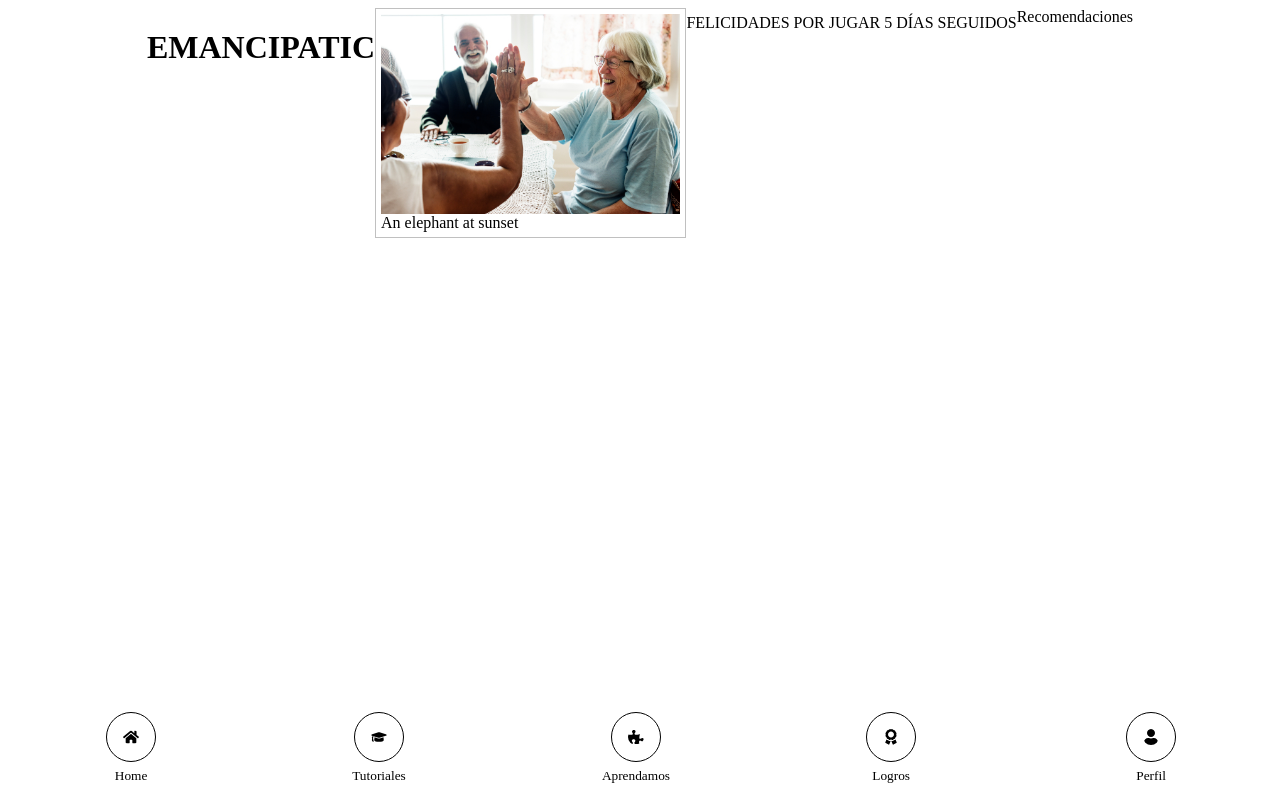
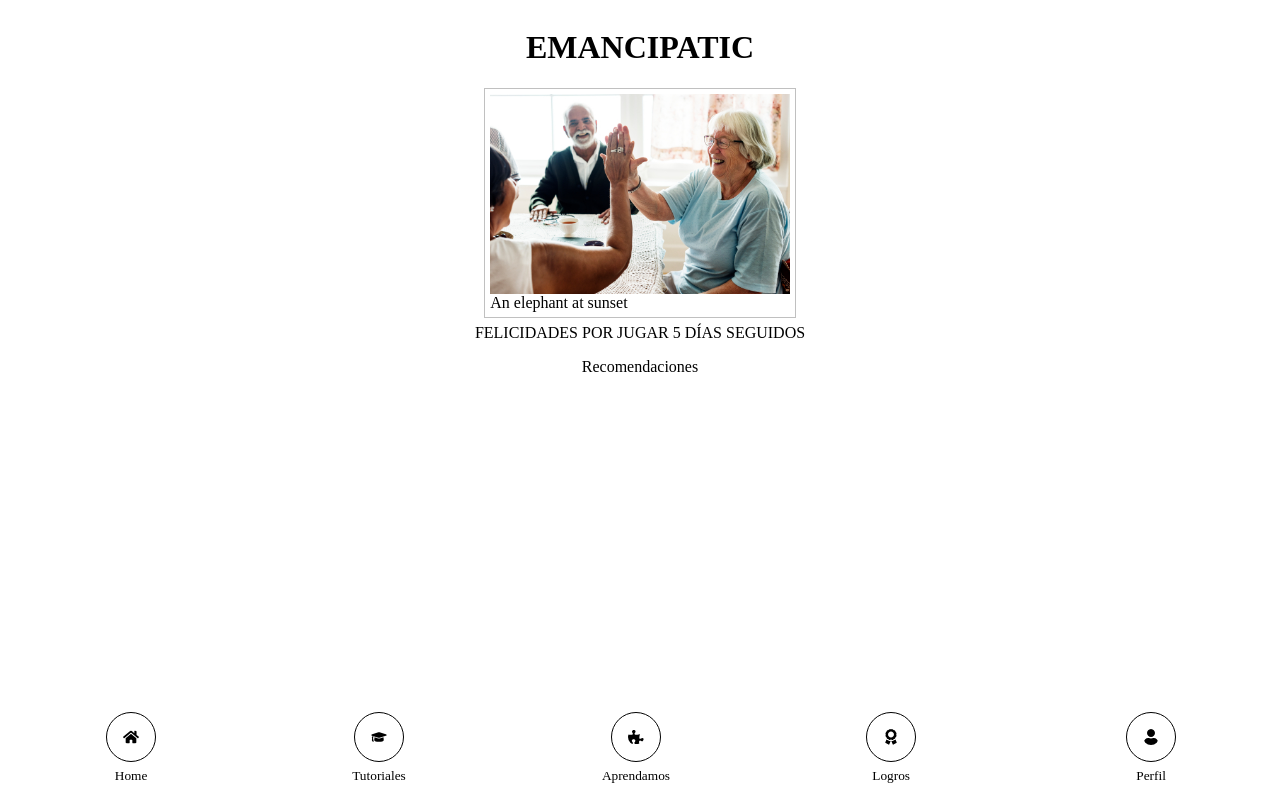
Before and after one commit to elenaradrus/tripulaciones, a React (Create React App) app in the folder client/: page / in a window 1280 px wide. Built offline with nearby package versions, Linux system fonts and the light colour scheme.

Commit message:
CSS home responsive movil y pc

```diff
--- a/client/src/components/pages/HomePage.css
+++ b/client/src/components/pages/HomePage.css
@@ -12,9 +12,17 @@ img {
     max-height: 200px;
 }
 
+
+
 .contenedorPrincipal {
     display: flex;
     flex-wrap: wrap;
+    justify-content: center;
+    flex-direction: column;
+}
+
+h1 {
+    display: flex;
     justify-content: center;
 }
 
@@ -22,12 +30,19 @@ img {
     display: flex;
     flex-wrap: wrap;
     justify-content: center;
+    flex-direction: column;
 }
+
+
+
 
 .recomendaciones{
     display: flex;
+    justify-content: center;
+
 }
 
-.texto{
+.texto {
     display: flex;
+    justify-content: center;
 }
```
